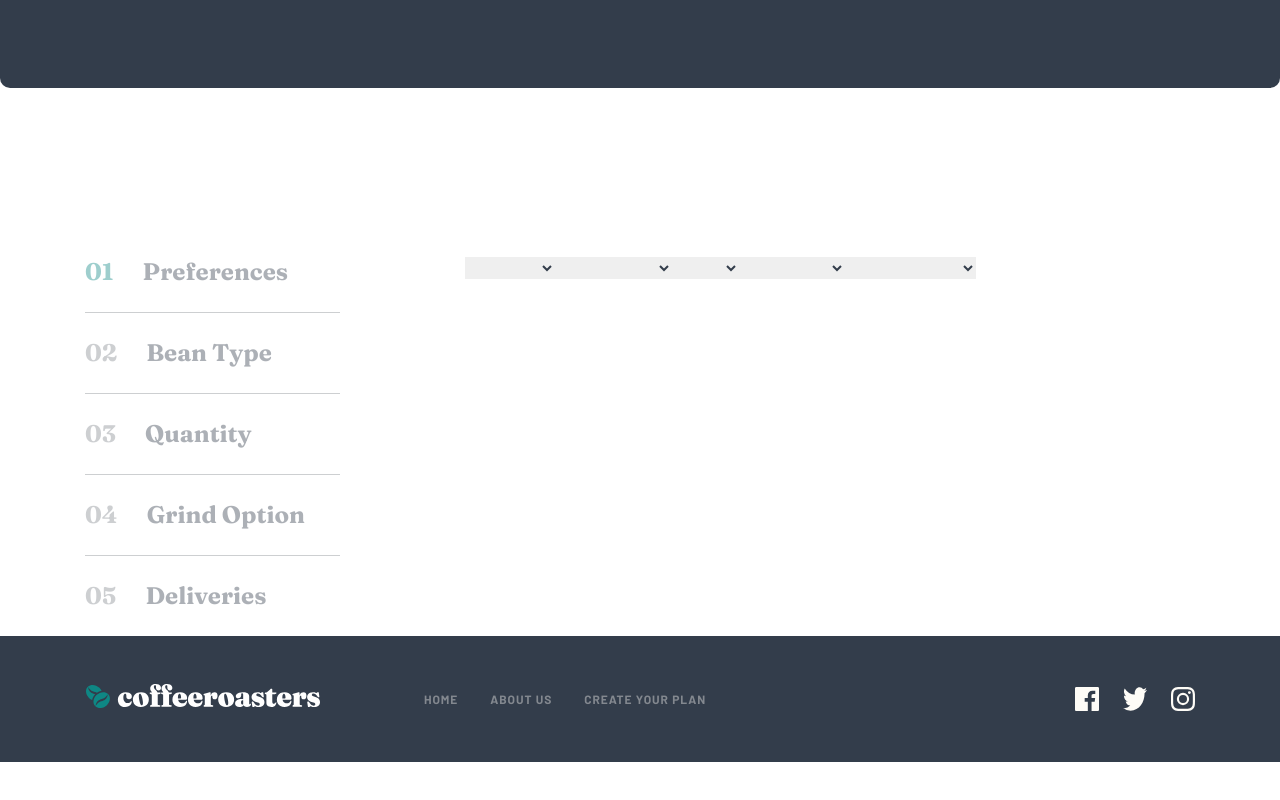
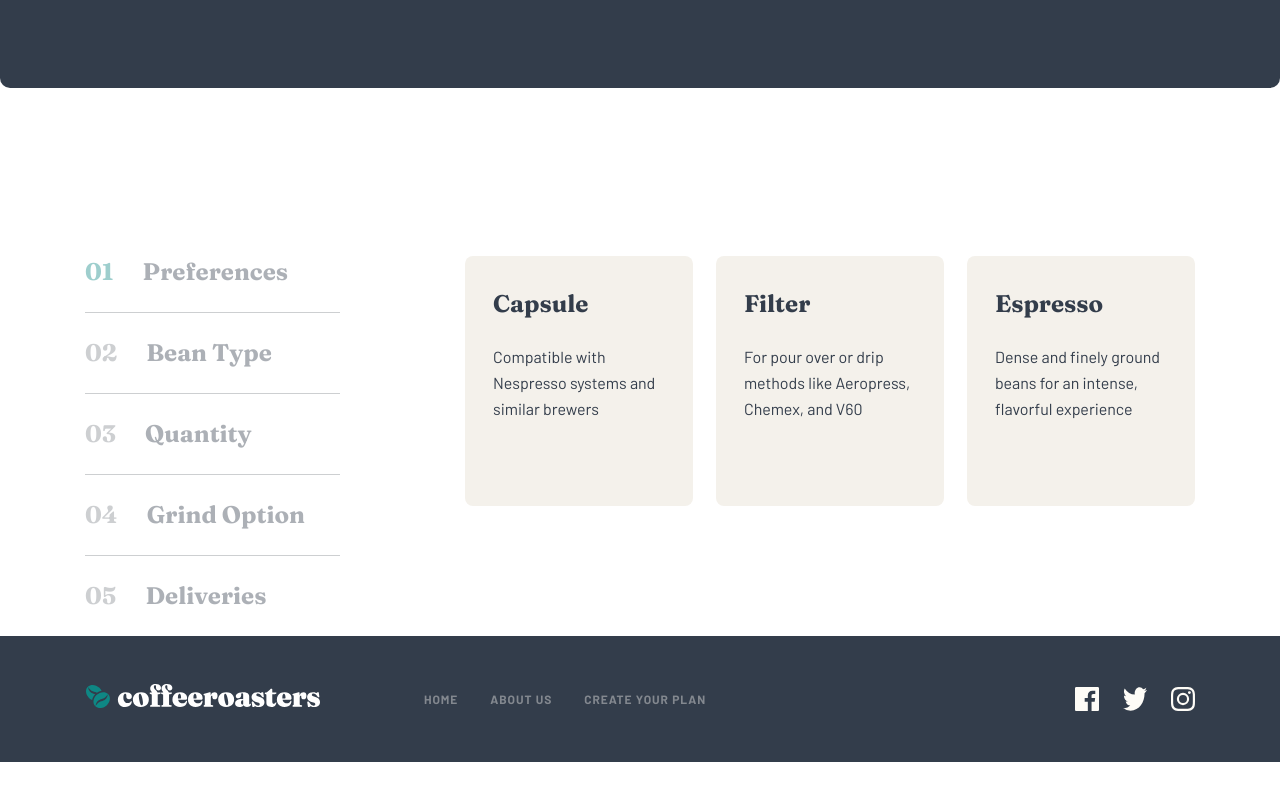
Before and after one commit to DanoBroz/coffeeroasters-subscription, a Next.js app: page /create in a window 1280 px wide. Shown: the part 1265-2065 px from the top of the page. Built offline with nearby package versions, Linux system fonts and the light colour scheme.

Commit message:
prepare option select

```diff
--- a/pages/create.tsx
+++ b/pages/create.tsx
@@ -1,36 +1,33 @@
-import { ChangeEvent, Dispatch, SetStateAction, useEffect, useRef, useState } from 'react'
+import classnames from 'classnames'
+import { Dispatch, MouseEvent, SetStateAction, useEffect, useState } from 'react'
 import { Jumbotron } from '../components'
 import { HowSection, PageContainer } from '../containers'
 
-type Preferences = 'Capsule' | 'Filter' | 'Espresso' | undefined
-type BeanType = 'Single Origin' | 'Decaf' | 'Blended' | undefined
-type Quantity = '250g' | '500g' | '1000g' | undefined
-type GrindOption = 'Wholebean' | 'Filter' | 'Cafetiére' | undefined
-type Deliveries = 'Every week' | 'Every 2 weeks' | 'Every month' | undefined
+type Option = string | undefined
+
+type Preferences = 'Capsule' | 'Filter' | 'Espresso' | Option
+type BeanType = 'Single Origin' | 'Decaf' | 'Blended' | Option
+type Quantity = '250g' | '500g' | '1000g' | Option
+type GrindOption = 'Wholebean' | 'Filter' | 'Cafetiére' | Option
+type Deliveries = 'Every week' | 'Every 2 weeks' | 'Every month' | Option
 
 type Options = Preferences | BeanType | Quantity | GrindOption | Deliveries
 
 function Create() {
-    const [preferences, setPreferences] = useState<string | undefined>()
+    const [preferences, setPreferences] = useState<Preferences | string>()
     const [beanType, setBeanType] = useState<string | undefined>()
     const [quantity, setQuantity] = useState<string | undefined>()
     const [grindOption, setGrindOption] = useState<string | undefined>()
     const [deliveries, setDeliveries] = useState<string | undefined>()
 
-    const preferencesRef = useRef<HTMLSelectElement>(null)
-    const beanRef = useRef<HTMLSelectElement>(null)
-    const quantityRef = useRef<HTMLSelectElement>(null)
-    const grindRef = useRef<HTMLSelectElement>(null)
-    const deliveriesRef = useRef<HTMLSelectElement>(null)
-
-    const handleChange = (e: ChangeEvent<HTMLSelectElement>, setFunction: Dispatch<SetStateAction<string | undefined>>) => {
-        e.preventDefault()
-        setFunction(e.target.value)
-    }
-
     useEffect(() => {
         console.log(preferences, beanType, quantity, grindOption, deliveries)
     }, [preferences, beanType, quantity, grindOption, deliveries])
+
+    const handleOptionChange = (e: MouseEvent, value: string, setFunction: Dispatch<SetStateAction<Option>>) => {
+        e.preventDefault()
+        setFunction(value)
+    }
 
     return (
         <PageContainer>
@@ -64,83 +61,33 @@ function Create() {
                             </a>
                         ))}
                     </div>
-                    <div className='grid'>
-                        <form>
-                            <div>
-                                <select
-                                    ref={preferencesRef}
-                                    value={preferences}
-                                    onChange={(e) => handleChange(e, setPreferences)}
+                    <form className='grid'>
+                        <div className='grid grid-cols-3 gap-x-[23px]'>
+                            {[
+                                { heading: 'Capsule', text: 'Compatible with Nespresso systems and similar brewers' },
+                                { heading: 'Filter', text: 'For pour over or drip methods like Aeropress, Chemex, and V60' },
+                                {
+                                    heading: 'Espresso',
+                                    text: 'Dense and finely ground beans for an intense, flavorful experience',
+                                },
+                            ].map((item, index) => (
+                                <button
+                                    key={`${item.heading}-${index}`}
+                                    className={classnames(
+                                        'flex h-[250px] flex-col gap-6 rounded-lg px-7 py-8 text-left transition-colors',
+                                        {
+                                            'bg-[#F4F1EB] text-darkGreyBlue hover:bg-paleOrange': preferences !== item.heading,
+                                            'bg-darkCyan text-lightCream': preferences === item.heading,
+                                        }
+                                    )}
+                                    onClick={(e) => handleOptionChange(e, item.heading, setPreferences)}
                                 >
-                                    {[undefined, 'Capsule', 'Filter', 'Espresso'].map((item, index) => (
-                                        <option
-                                            key={`${item}-${index}`}
-                                            value={item}
-                                        >
-                                            {item}
-                                        </option>
-                                    ))}
-                                </select>
-                                <select
-                                    ref={beanRef}
-                                    value={beanType}
-                                    onChange={(e) => handleChange(e, setBeanType)}
-                                >
-                                    {[undefined, 'Single Origin', 'Decaf', 'Blended'].map((item, index) => (
-                                        <option
-                                            key={`${item}-${index}`}
-                                            value={item}
-                                        >
-                                            {item}
-                                        </option>
-                                    ))}
-                                </select>
-                                <select
-                                    ref={quantityRef}
-                                    value={quantity}
-                                    onChange={(e) => handleChange(e, setQuantity)}
-                                >
-                                    {[undefined, '250g', '500g', '1000g'].map((item, index) => (
-                                        <option
-                                            key={`${item}-${index}`}
-                                            value={item}
-                                        >
-                                            {item}
-                                        </option>
-                                    ))}
-                                </select>
-                                <select
-                                    ref={grindRef}
-                                    value={grindOption}
-                                    onChange={(e) => handleChange(e, setGrindOption)}
-                                >
-                                    {[undefined, 'Wholebean', 'Filter', 'Cafetiére'].map((item, index) => (
-                                        <option
-                                            key={`${item}-${index}`}
-                                            value={item}
-                                        >
-                                            {item}
-                                        </option>
-                                    ))}
-                                </select>
-                                <select
-                                    ref={deliveriesRef}
-                                    value={deliveries}
-                                    onChange={(e) => handleChange(e, setDeliveries)}
-                                >
-                                    {[undefined, 'Every week', 'Every 2 weeks', 'Every month'].map((item, index) => (
-                                        <option
-                                            key={`${item}-${index}`}
-                                            value={item}
-                                        >
-                                            {item}
-                                        </option>
-                                    ))}
-                                </select>
-                            </div>
-                        </form>
-                        <div className=''></div>
-                    </div>
+                                    <span className='block font-fraunces text-2xl font-bold'>{item.heading}</span>
+                                    <span className='font-ligth block font-barlow leading-[26px]'>{item.text}</span>
+                                </button>
+                            ))}
+                        </div>
+                    </form>
                 </div>
             </div>
         </PageContainer>
```
